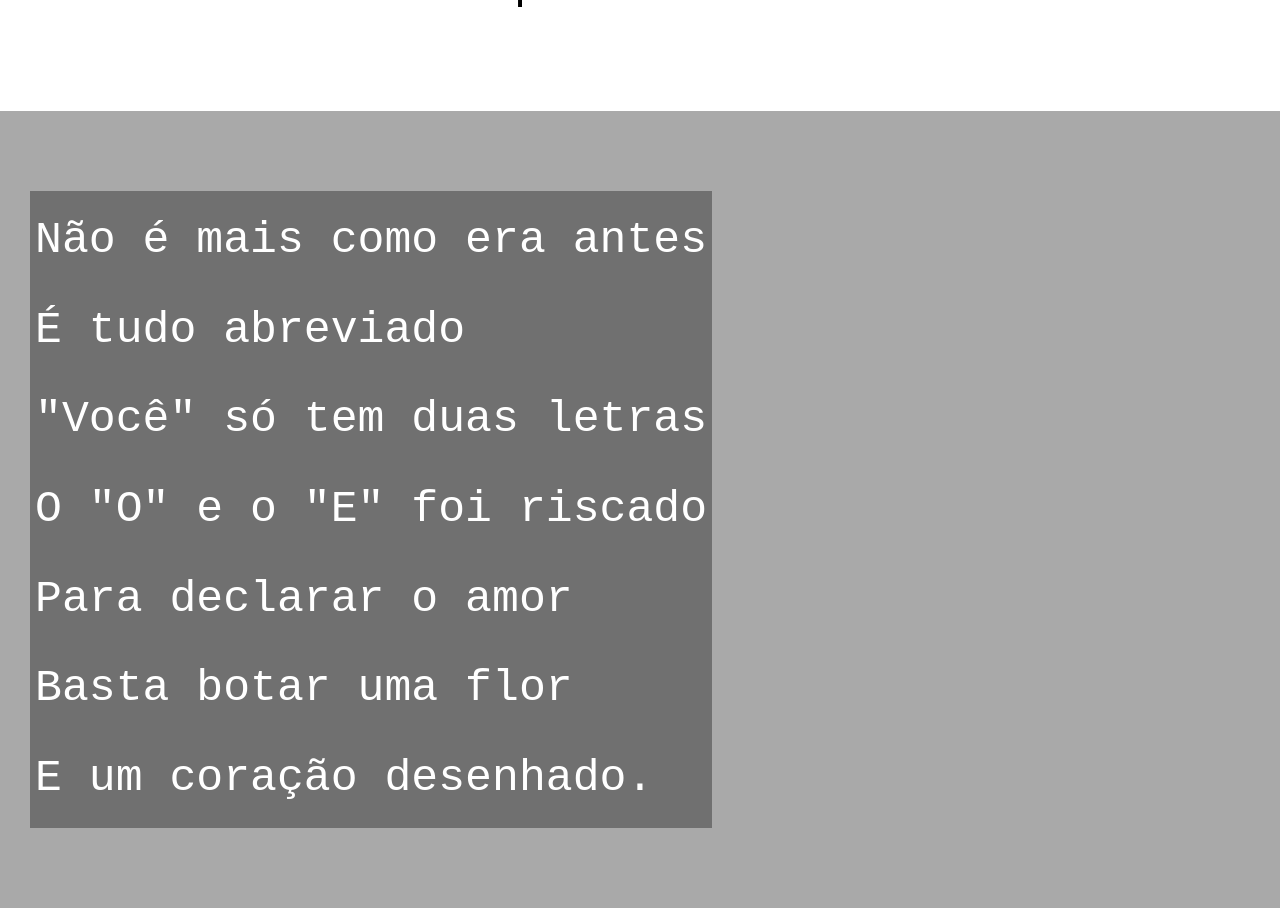
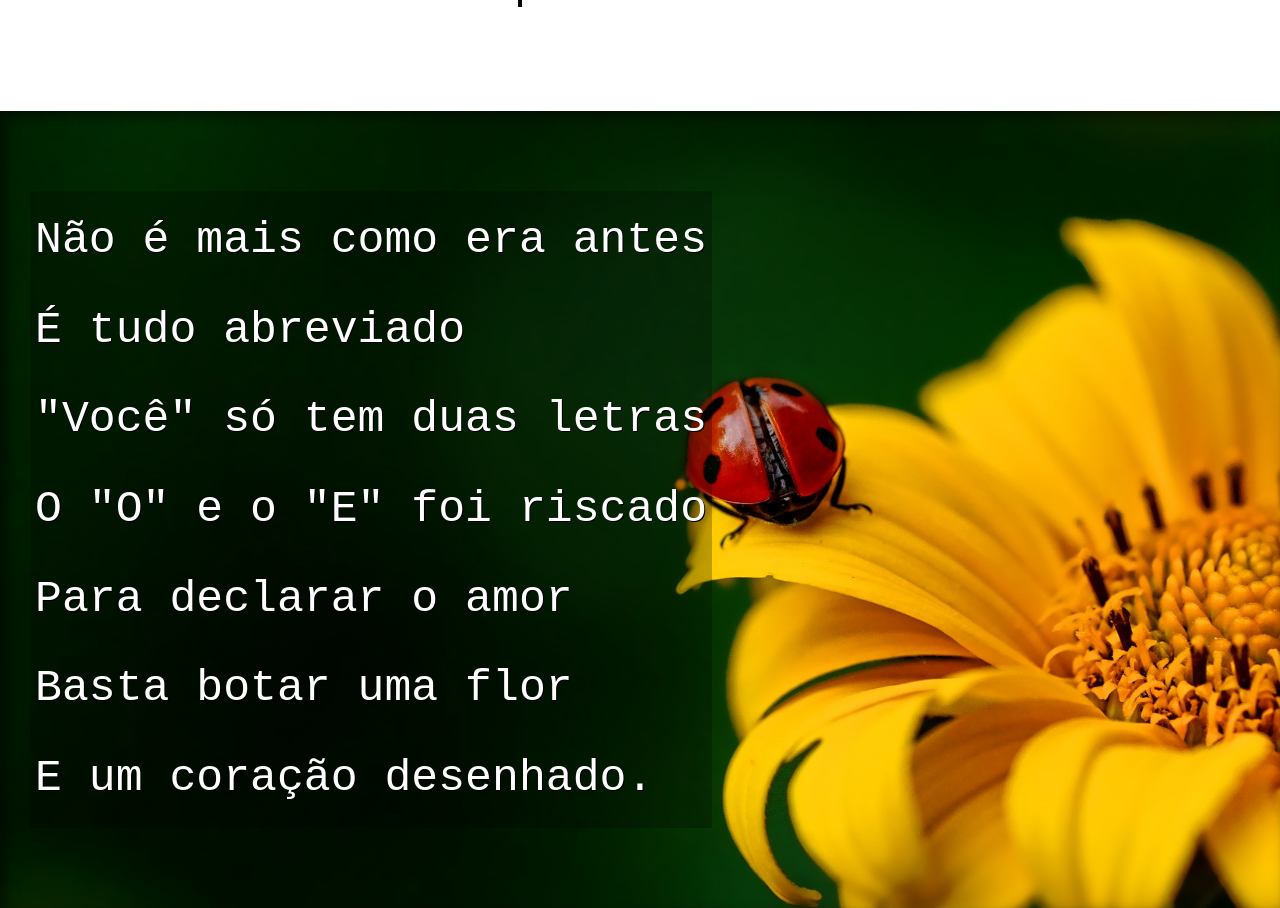
Before and after one commit to LuisDaviOFC/CURSO-EM-VIDEO-CURSO-EM-HTML5-E-CSS3-MODULO-3-ATE-5, a plain HTML site: page desafio/index.html in a window 1280 px wide. Shown: the part 936-1844 px from the top of the page. Drawn offline with Linux system fonts and the light colour scheme.

Commit message:
desafio cordel finalizado

```diff
--- a/desafio/css/style.css
+++ b/desafio/css/style.css
@@ -77,15 +77,32 @@ section{
 section.imagem{
     background-color: darkgray;
     color: white;
+    box-shadow: inset 6px 6px 13px 0px rgba(0, 0, 0, 0.518);
+    background-size: cover;
+    background-attachment: fixed;
 }
 
 section.imagem > pre{
-    background-color: rgba(0, 0, 0, 0.339);
+    background-color: rgba(0, 0, 0, 0.241);
     display: inline-block;
     padding: 5px;
+    text-shadow: 1px 1px 0px black;
+}
+
+section#img01{
+background-image: url('../pacote/imagens/background001.jpg');
+background-position: right center;
+}
+
+section#img02{
+background-image: url('../pacote/imagens/background002.jpg');
 }
 
 section.normal{
     background-color: white;
     color: black;
 }
+
+section p{
+    padding: 2em;
+}
--- a/desafio/index.html
+++ b/desafio/index.html
@@ -27,7 +27,7 @@
             </pre>
         </section>
 
-        <section class="imagem">
+        <section class="imagem" id="img01">
             <pre>
                 Não é mais como era antes
                 É tudo abreviado
@@ -59,7 +59,7 @@
             </pre>
         </section>
 
-        <section class="imagem">
+        <section class="imagem" id="img02">
             <pre>
                 Tenho saudade das cartas
                 Escritas com a própria mão
```
